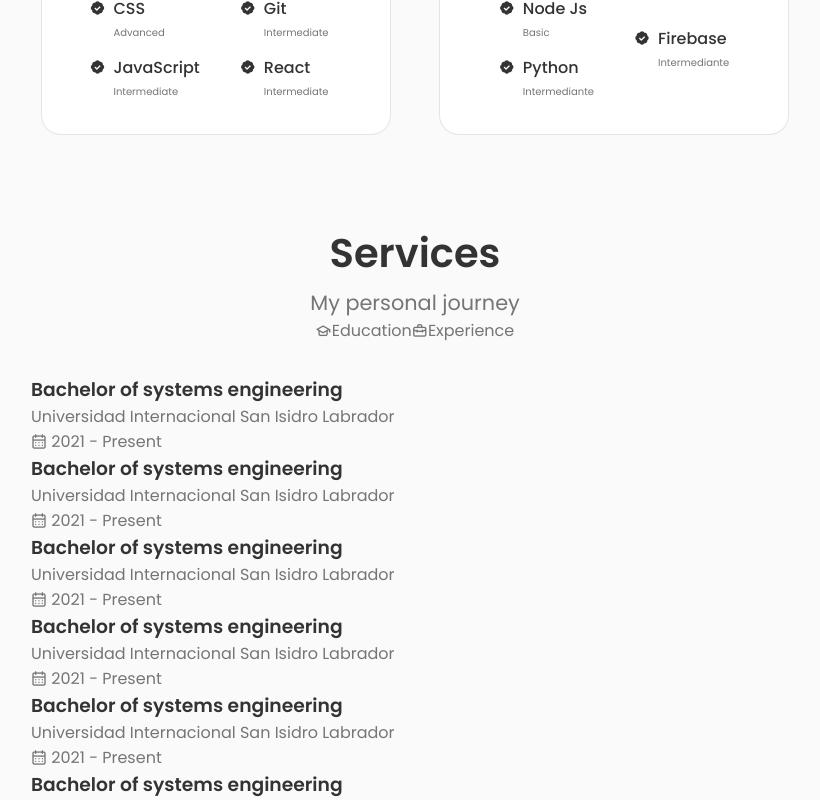
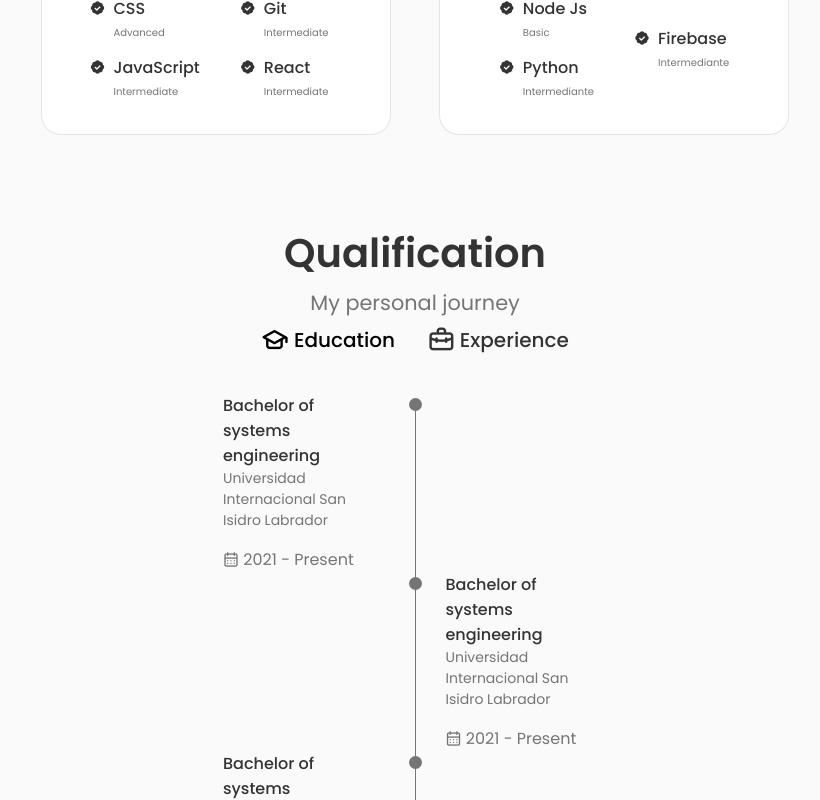
Before and after one commit to Bleer30/Portfolio, a React (Vite) app: page /skills in a window 1280 px wide. Shown: the part 420-1220 px from the top of the page, without its empty margins (225-1045 px from the left). Built offline with nearby package versions, Linux system fonts and the light colour scheme.

Commit message:
add qualification component

```diff
--- a/src/componets/qualification/Qualification.css
+++ b/src/componets/qualification/Qualification.css
@@ -8,5 +8,74 @@
     margin-bottom: var(--mb-2);
 }
 .qualification-button {
-    font-size: 1;
+    font-size: var(--h3-font-size);
+    font-weight: var(--font-medium);
+    color: var(--title-color);
+    margin: 0 var(--mb-1);
+    cursor: pointer;
 }
+
+.qualification-button:hover {
+    color: var(--title-color-dark);
+}
+
+.qualification-icon {
+    font-size: 1.8rem;
+    margin-right: var(--mb-0-25);
+}
+
+.qualification-active {
+    color: var(--title-color-dark);
+}
+
+.qualification-sections {
+    display: grid;
+    grid-template-columns: 0.5fr;
+    justify-content: center;
+}
+
+.qualification-content {
+    display: none;
+}
+
+.qualification-content-active {
+    display: block;
+}
+
+.qualification-data {
+    display: grid;
+    grid-template-columns: 1fr max-content 1fr;
+    column-gap: 1.5rem;
+}
+
+.qualification-title {
+    font-size: var(--normal-font-size);
+    font-weight: var(--font-medium);
+}
+
+.qualification-subtitle {
+    display: inline-block;
+    font-size: var(--small-font-size);
+    margin-bottom: var(--mb-1);
+}
+
+
+.qualification-calender {
+    font-size: var(--font-medium);
+}
+
+.qualification-rounder {
+    display: inline-block;
+    width: 13px;
+    height: 13px;
+    background-color: var(--text-color);
+    border-radius: 50%;
+}
+
+.qualification-line {
+    display: block;
+    width: 1px;
+    height: 100%;
+    background-color: var(--text-color);
+    transform: translate(6px, -7px);
+}
--- a/src/componets/qualification/Qualification.jsx
+++ b/src/componets/qualification/Qualification.jsx
@@ -1,15 +1,27 @@
-import React from 'react';
+import React, { useState } from 'react';
 import './Qualification.css';
 
 const Qualification = () => {
+  const [toggleState, setToggleState] = useState(1);
+
+  const toggleTab = index => {
+    setToggleState(index);
+  };
+
   return (
     <section>
-      <h2 className="section-title">Services</h2>
+      <h2 className="section-title">Qualification</h2>
       <span className="section-subtitle">My personal journey</span>
 
       <div className="qualification-container container">
         <div className="qualiification-tabs">
-          <div className="qualification-button qualification-active button--flex">
+          <div
+            className={
+              toggleState === 1
+                ? 'qualification-button qualification-active button--flex'
+                : 'qualification-button button--flex'
+            }
+          >
             <i className="uil uil-graduation-cap qualification-icon"></i>{' '}
             Education
           </div>
--- a/src/componets/services/Services.jsx
+++ b/src/componets/services/Services.jsx
@@ -1,7 +1,13 @@
-import React from 'react';
+import React, { useState } from 'react';
 import './Services.css';
 
 const Services = () => {
+  const [toggleState, setToggleState] = useState(0);
+
+  const toggleTab = index => {
+    setToggleState(index);
+  };
+
   return (
     <section className="services section" id="services">
       <h2 className="section-title">Services</h2>
```
